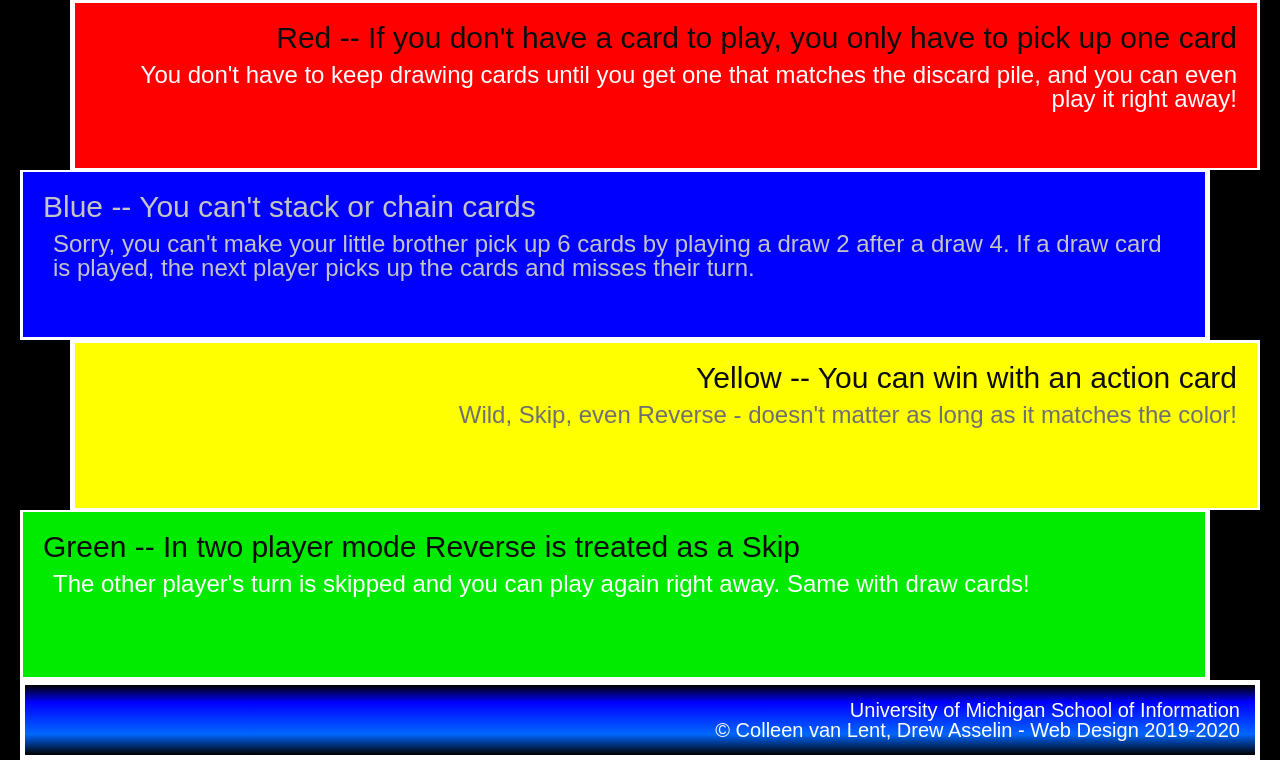
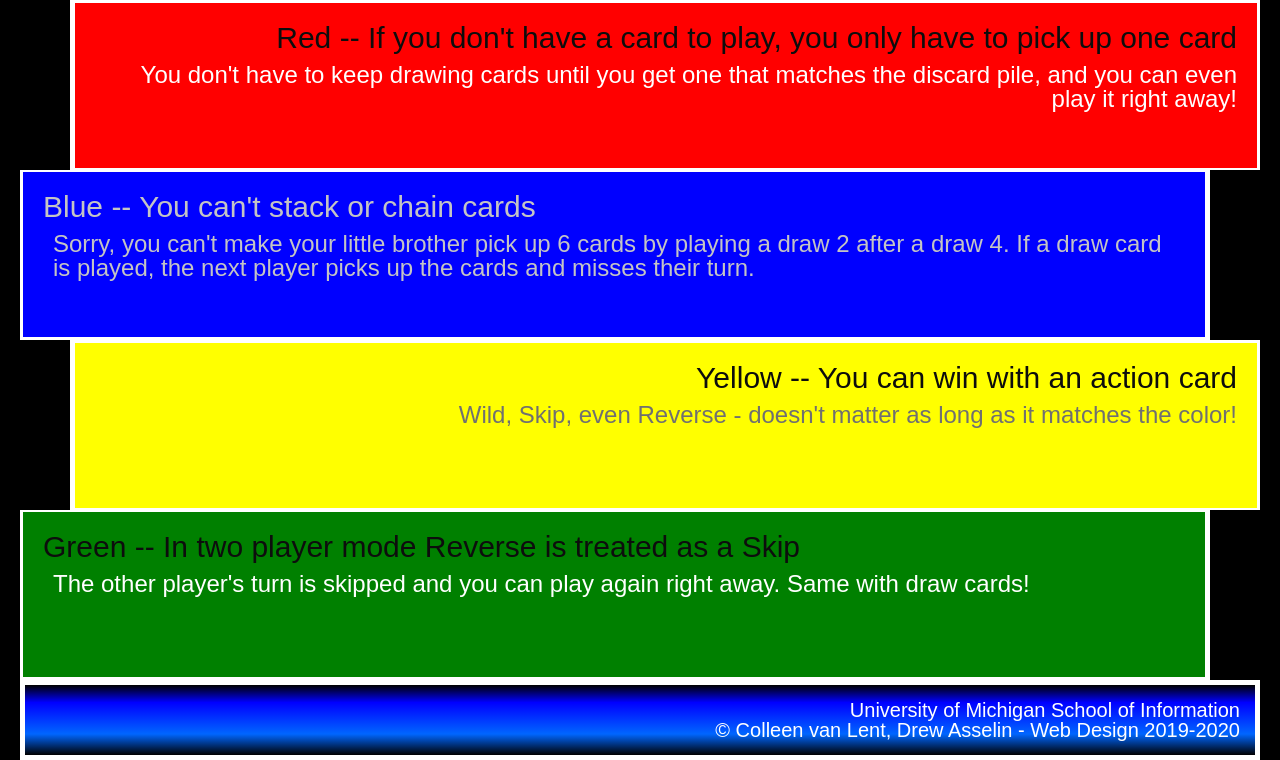
Before and after one commit to lingyw3/hw2-w25, a plain HTML site: page index.html in a window 1280 px wide. Shown: the part 528-1288 px from the top of the page. Drawn offline with Linux system fonts and the light colour scheme.

Commit message:
update the css folder

```diff
--- a/css/style.css
+++ b/css/style.css
@@ -31,7 +31,7 @@ img{
 div{
     min-height: 125px;
     padding: 20px;
-    border: #ffffff 3px solid;
+    border: 3px solid #FFFFFF;
 }
 
 .introduction{
@@ -73,7 +73,7 @@ div.yellow{
 }
 
 div.green{
-    background-color: #00EB00;
+    background-color: #008000;
     text-align: left;
     margin-right: 50px;
     border-right: 5px solid #FFFFFF;
```
